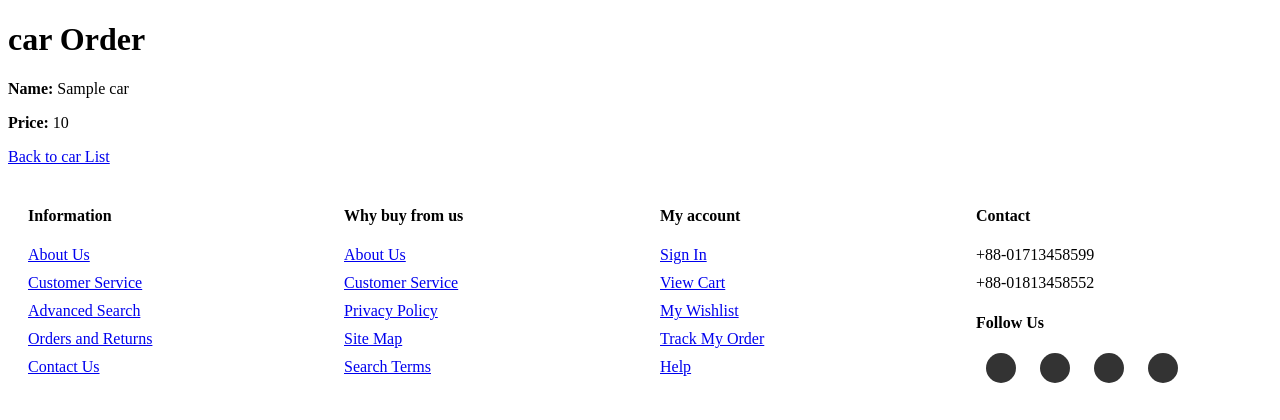
After one commit to quocbao2709/asm-webcar, a Symfony app: template templates/product/order.html.twig in a window 1280 px wide. The commit adds this page. Shown: the top 420 px of the page. Run offline with Twig, Linux system fonts and the light colour scheme; the template is opened without the code that fills it: most values are stand-ins (such as "Sample title", 1, 10 or a date in 2020); some libraries are stand-ins or nearby versions.

Commit message:
thêm nút order

```diff
--- a/config/routes.yaml
+++ b/config/routes.yaml
@@ -4,3 +4,6 @@
 cars:
     path: /cars
     controller: App\Controller\YourController::cars
+add_to_order:
+    path: /add-to-order/{id}
+    controller: App\Controller\ProductController::addToOrder
--- a/src/Controller/HomeController.php
+++ b/src/Controller/HomeController.php
@@ -15,4 +15,5 @@ class HomeController extends AbstractController
     {
         return $this->render('home/index.html.twig');
     }
+
 }
--- a/templates/cars/index.html.twig
+++ b/templates/cars/index.html.twig
@@ -1,5 +1,5 @@
 {% extends 'base.html.twig' %}
-{% block title %}Hi{% endblock %}
+{% block title %}web cars{% endblock %}
 
 {% block body %}
 
@@ -14,7 +14,7 @@
   <div class="wrap">
 		<div class="header">
 			<div class="logo">
-				<a href="index.html.twig"><img src="{{ asset('images/logo.jpg') }}" alt="logo" /></a>
+				<a href="index.html.twig"><img src="{{ asset('images/logo.jpg') }}" alt="logo" style="width: 200px; height: 150px;" /></a>
 			</div>
 			  <div class="header_top_right">
 			    <div class="search_box">
--- /dev/null
+++ b/templates/product/order.html.twig
@@ -0,0 +1,8 @@
+{% extends 'base.html.twig' %}
+
+{% block body %}
+    <h1>car Order</h1>
+    <p><strong>Name:</strong> {{ car.namecar }}</p>
+    <p><strong>Price:</strong> {{ car.price }}</p>
+    <a href="{{ path('car_list') }}">Back to car List</a>
+{% endblock %}
--- a/templates/product/show.html.twig
+++ b/templates/product/show.html.twig
@@ -9,5 +9,6 @@
         <h2>{{ car.namecar }}</h2>
         <p>{{ car.id }}</p>
         <p>Price: ${{ car.price }}</p>
+        <a href="{{ path('add_to_order', {'id': car.id}) }}">Add Order</a>
     {% endfor %}
 {% endblock %}
```
Also changed, not shown: src/Controller/ProductController.php (+14 -0 lines).
